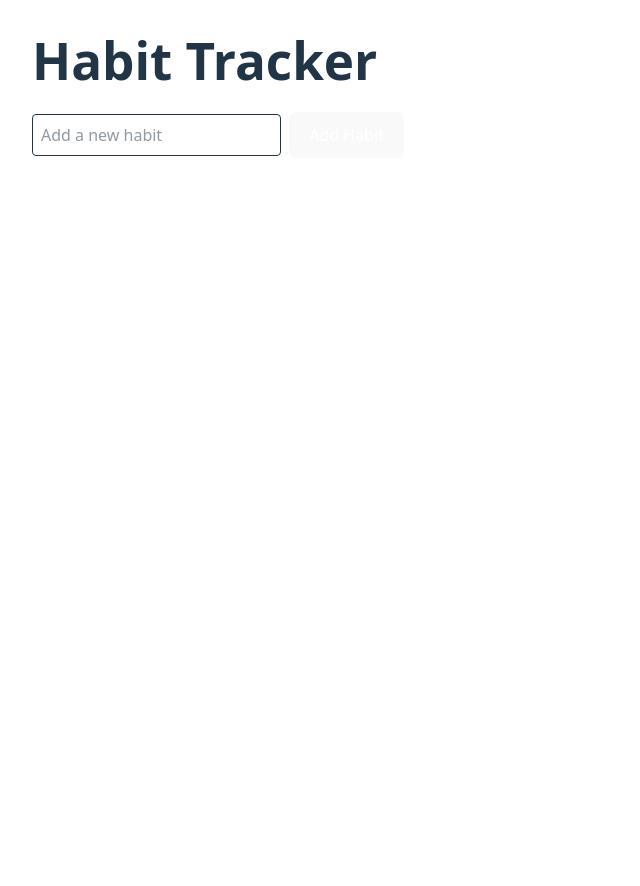
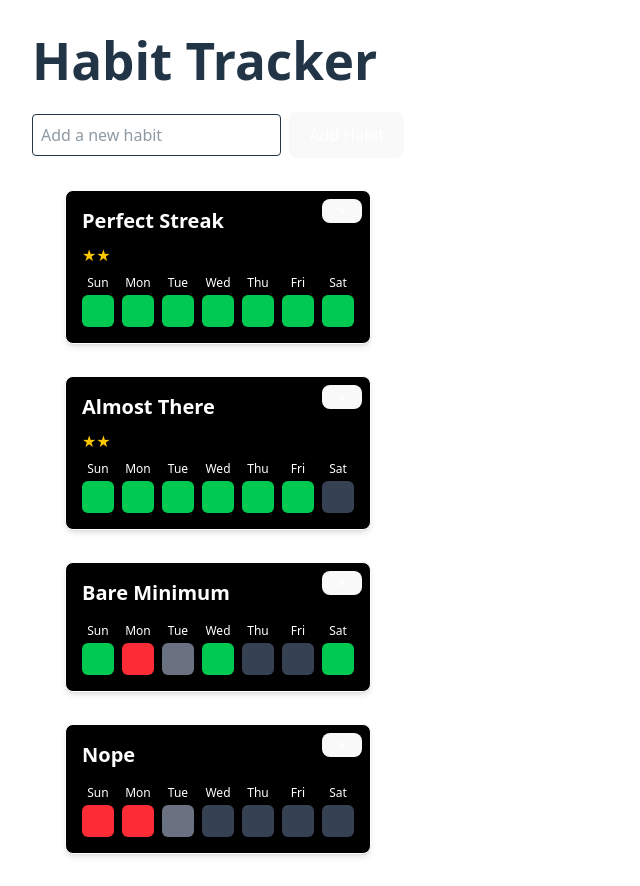
Before and after one commit to MaverickSeneris/habit-tracker, a React (Vite) app: page / in a window 1280 px wide. Shown: the whole page, without its empty margins (0-640 px from the left). Before the commit the page ends 800 px from the top, so only its background shows below. Built offline with nearby package versions, Linux system fonts and the light colour scheme.

Commit message:
feat: applied stars on streaks

```diff
--- a/src/App.jsx
+++ b/src/App.jsx
@@ -4,18 +4,42 @@ import HabitCard from './components/HabitCard';
 function App() {
   const [habits, setHabits] = useState([]);
 
-  // Load saved habits from localStorage when the component mounts
+  // Seed data for demo
+  const seedHabits = [
+    {
+      title: "Perfect Streak",
+      streak: [true, true, true, true, true, true, true], // 3 stars
+    },
+    {
+      title: "Almost There",
+      streak: [true, true, true, true, true, true, false], // 0 stars (since past false)
+    },
+    {
+      title: "Bare Minimum",
+      streak: [true, false, false, true, false, false, true], // 0 stars (since past false)
+    },
+    {
+      title: "Nope",
+      streak: [false, false, false, false, false, false, false], // 0 stars
+    },
+  ];
+
+  // Load habits from localStorage or fallback to seed data
   useEffect(() => {
     const savedHabits = JSON.parse(localStorage.getItem('habit-streaks'));
-    if (savedHabits) {
+    if (savedHabits && savedHabits.length > 0) {
       setHabits(savedHabits);
+    } else {
+      // If no habits are found in localStorage, use seed data
+      setHabits(seedHabits);
+      localStorage.setItem('habit-streaks', JSON.stringify(seedHabits)); // Store seed data in localStorage
     }
   }, []);
 
-  // Save habits to localStorage whenever the 'habits' state changes
+  // Save habits to localStorage whenever the habits state changes
   useEffect(() => {
     if (habits.length > 0) {
-      localStorage.setItem('habit-streaks', JSON.stringify(habits));
+      localStorage.setItem('habit-streaks', JSON.stringify(habits)); // Save habits to localStorage
     }
   }, [habits]);
 
--- a/src/components/HabitCard.jsx
+++ b/src/components/HabitCard.jsx
@@ -5,8 +5,25 @@ function HabitCard({ title, streak, updateStreak, onDelete }) {
   const toggleDay = (index) => {
     if (index !== todayIndex) return; // Only allow toggling for today
     const newStreak = [...streak];
-    newStreak[index] = !newStreak[index];
+    newStreak[index] = !newStreak[index]; // Toggle the state for today
     updateStreak(newStreak);
+  };
+
+  // Calculate stars based on the number of 'true' and green values in the streak
+  const getStars = () => {
+    // If there are any 'false' days in the past, no stars should be awarded
+    const hasRedPastDay = streak.some((day, index) => !day && index < todayIndex);
+
+    // If there's a past 'false' day, no stars are awarded
+    if (hasRedPastDay) return 0;
+
+    // Count only 'true' and green days
+    const streakCount = streak.filter((day, index) => day === true && index >= todayIndex).length;
+
+    if (streakCount === 7) return 3;
+    if (streakCount >= 3) return 2;
+    if (streakCount >= 1) return 1;
+    return 0;
   };
 
   return (
@@ -22,19 +39,31 @@ function HabitCard({ title, streak, updateStreak, onDelete }) {
 
       <h3 className="text-xl font-semibold mb-2">{title}</h3>
 
+      {/* Display stars */}
+      <div className="flex items-center mb-2">
+        {Array(getStars()).fill().map((_, index) => (
+          <span key={index} className="text-yellow-400">★</span>
+        ))}
+      </div>
+
       <div className="grid grid-cols-7 gap-2">
         {streak.map((done, index) => {
           const isPast = index < todayIndex;
           const isToday = index === todayIndex;
+          const isFuture = index > todayIndex;
 
           return (
             <div key={index} className="flex flex-col items-center space-y-1">
               <span className="text-xs">{days[index]}</span>
               <div
-                onClick={() => toggleDay(index)}
+                onClick={() => toggleDay(index)} // Only toggle if it's today
                 className={`w-8 h-8 rounded-md cursor-pointer transition-colors
-                  ${done ? 'bg-green-500' : isPast ? 'bg-red-500 cursor-not-allowed' : 'bg-gray-300'}
-                  ${!isToday && !isPast ? 'hover:bg-blue-300' : ''}`}
+                  ${done ? 'bg-green-500' : ''}
+                  ${!done && isToday ? 'bg-gray-500' : ''} // Gray for un-toggled today
+                  ${isPast && !done ? 'bg-red-500 cursor-not-allowed' : ''} // Red for past and false days
+                  ${isFuture ? 'bg-gray-700 cursor-not-allowed' : ''} // Disable future days
+                  ${!isToday && !isPast && !isFuture ? 'cursor-not-allowed' : 'hover:bg-blue-300'}
+                `}
               />
             </div>
           );
```
